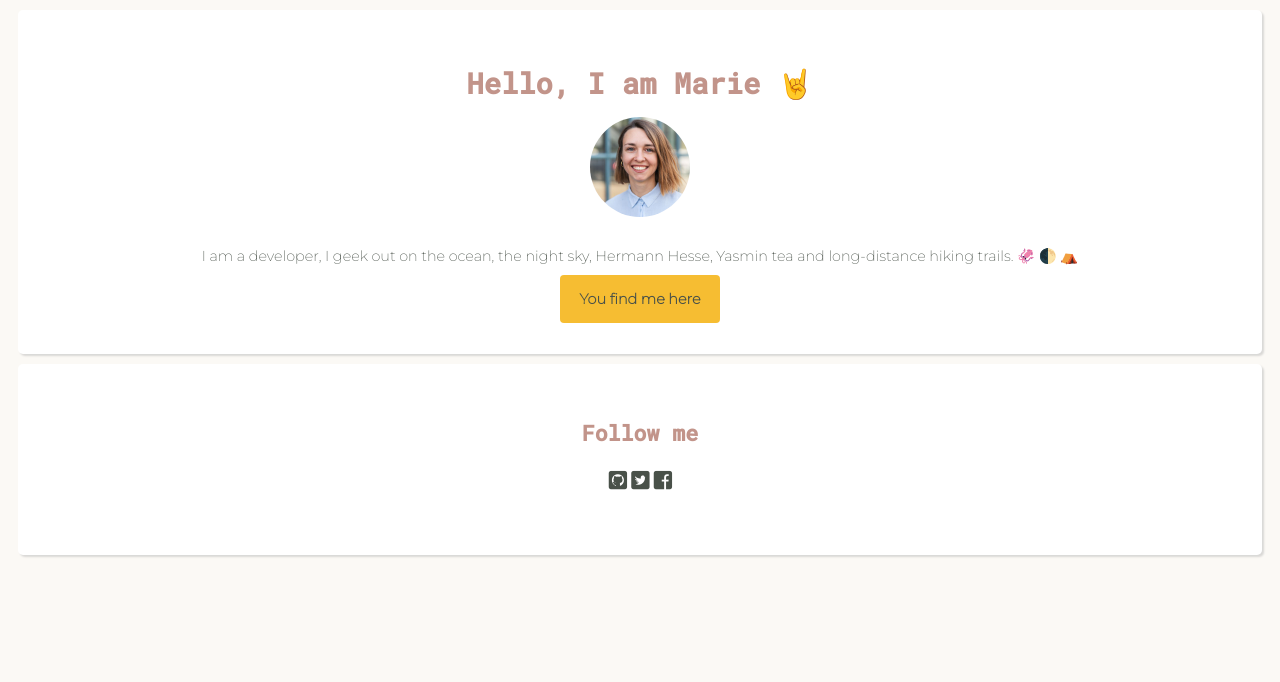
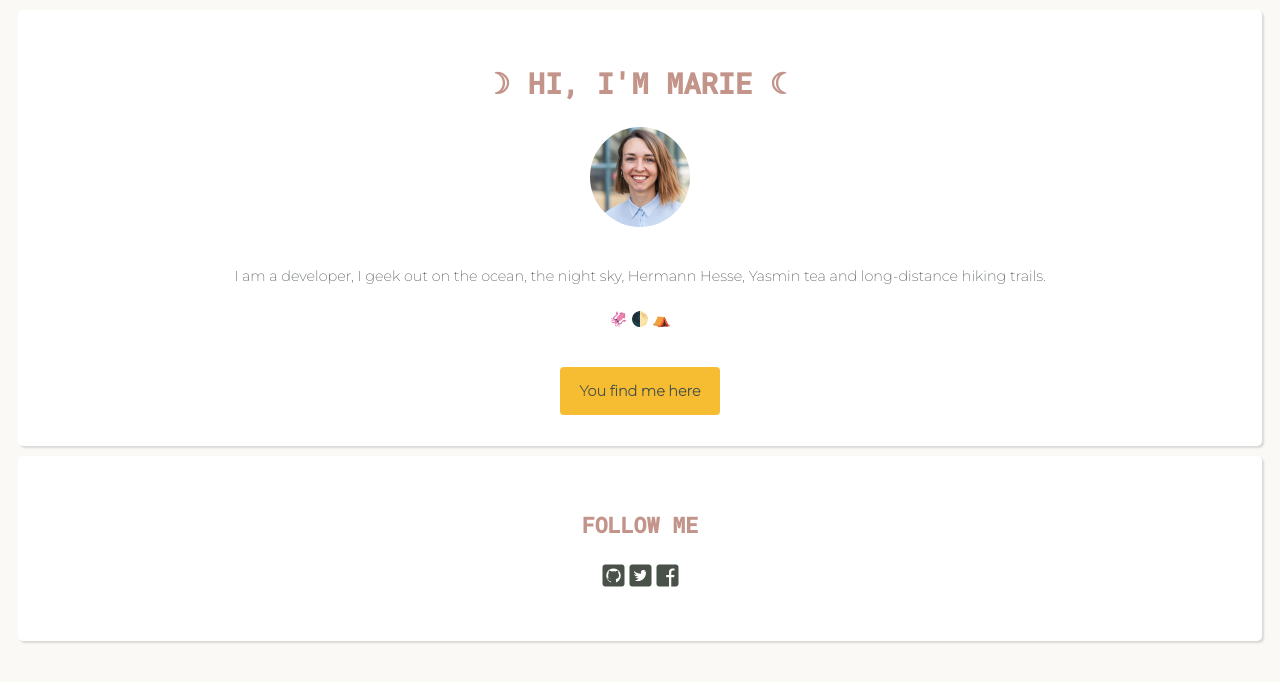
Before and after one commit to MHaberg/profile, a plain HTML site: page index.html in a window 1280 px wide. Drawn offline with Linux system fonts and the light colour scheme.

Commit message:
my profile page

```diff
--- a/index.html
+++ b/index.html
@@ -15,28 +15,30 @@
   <body>
     <div class="container">
       <div class="card">
-        <h1>Hello, I am Marie 🤘</h1>
+        <h1>☽ HI, I'M MARIE ☾</h1>
         <img src="images/Marie.jpg" class="img-circle" width="100px" alt="Marie's profile picture">
 
-        <p>I am a developer, I geek out on the ocean, the night sky, Hermann Hesse, Yasmin tea and long-distance hiking trails. 🦑 🌓 ⛺️</p>
+        <p>I am a developer, I geek out on the ocean, the night sky, Hermann Hesse, Yasmin tea and long-distance hiking trails.</p>
+        <p>🦑 🌓 ⛺️</p>
+        <br>
 
         <a href="https://www.lewagon.com/berlin" class="btn-yellow" target="_blank">You find me here</a>
       </div>
       <div class="card">
-        <h2>Follow me</h2>
+        <h2>FOLLOW ME</h2>
         <ul>
           <li>
-            <a href="#">
+            <a href="#" class="social-btn">
               <i class="fab fa-github-square"></i>
             </a>
           </li>
           <li>
-            <a href="#">
+            <a href="#" class="social-btn">
               <i class="fab fa-twitter-square"></i>
             </a>
           </li>
           <li>
-            <a href="#">
+            <a href="#" class="social-btn">
               <i class="fab fa-facebook-square"></i>
             </a>
           </li>
--- a/style.css
+++ b/style.css
@@ -11,7 +11,7 @@ body {
 h1, h2 {
   color:#C2948A;
   font-family: 'Roboto mono', sans-serif;
-  /* font-size: 40px; */
+  font-weight: bold;
   line-height: 1;
 }
 
@@ -27,17 +27,15 @@ a {
   font-weight: bold;
   margin: 20px auto;
 }
+
 a:hover {
   color:rgb(255, 255, 255);
   background-color:rgb(241, 58, 195)
 }
-li {
-  display: inline;
-  font-size: 20px;
-}
 
-ul {
-  list-style: none;
+.social-btn:hover {
+  background-color:rgb(255, 255, 255);
+  color:rgb(241, 58, 195);
   padding: 0;
 }
 
@@ -72,6 +70,7 @@ ul {
 
 .img-circle {
   border-radius: 50%;
+  padding: 10px;
 }
 
 .btn-yellow {
@@ -80,3 +79,15 @@ ul {
   padding: 15px 20px;
   border-radius: 4px;
 }
+
+li {
+  display: inline;
+  font-size: 24px;
+  margin: 0;
+}
+
+ul {
+  list-style: none;
+  padding: 0;
+  margin: 0;
+}
```
